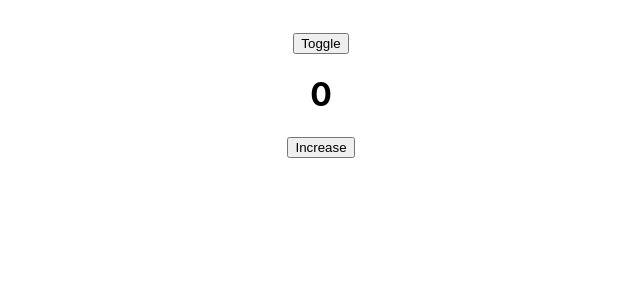
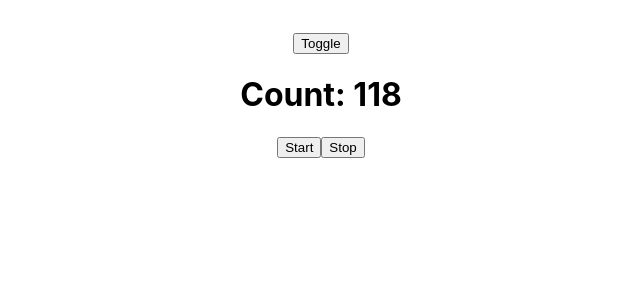
Before and after one commit to HARKINGS/REACT_JS_STUDY, a React (Create React App) app: page / in a window 1280 px wide. Both pictures are taken after a click on the button "Toggle". Shown: the top 300 px of the page, without its empty margins (319-959 px from the left). Built offline with nearby package versions, Linux system fonts and the light colour scheme.

Commit message:
update gitRef

```diff
--- a/src/Content.js
+++ b/src/Content.js
@@ -1,44 +1,56 @@
-import { useLayoutEffect, useEffect, useState } from "react";
+import { useRef, useState, useEffect } from "react";
 
-// Phân biệt useEffect và useLayoutEffect:
-// - useEffect: Chạy sau khi DOM đã được cập nhật, không chặn việc vẽ giao diện.
-// - useLayoutEffect: Chạy ngay sau khi DOM đã được cập nhật, nhưng trước khi trình duyệt vẽ giao diện, có thể chặn việc vẽ giao diện nếu cần.
-
-// Thứ tự các bước khi gọi useEffect:
-// 1. Cập nhật lại state hoặc props.
-// 2. Cập nhật lại DOM (mutated) (nếu có).
-// 3. Render lại UI.
-// 4. Chạy cleanup function (nếu có) nếu deps thay đổi.
-// 5. Chạy callback function của useEffect sau khi DOM đã được cập nhật.
-
-// Thứ tự các bước khi gọi useLayoutEffect:
-// 1. Cập nhật lại state hoặc props.
-// 2. Cập nhật lại DOM (mutated) (nếu có).
-// 3. Chạy cleanup function (nếu có) nếu deps thay đổi.
-// 4. Gọi useLayoutEffect callback function ngay sau khi DOM đã được cập nhật, nhưng trước khi trình duyệt vẽ giao diện.
-// 5. Render lại UI.
+// useRef lưu các giá trị qua 1 tham chiếu bên ngoài vòng lặp render
 
 function Content() {
-  const [count, setCount] = useState(0);
+  const [count, setCount] = useState(118);
 
-  // dùng useEffect thì xuất hiện 4 trong khoảng khắc rồi mới về 0
-  // useEffect(() => {
-  //   if (count > 3) setCount(0);
-  // }, [count]);
+  // Khi để biến timerRef.current bên trong hàm Content, mỗi lần render lại sẽ gọi lại hàm này và tạo ra một biến mới,
+  // dẫn đến việc không thể dừng timer đúng cách.
+  // Khi log giá trị của timerRef.current, nó sẽ là undefined nếu để bên trong hàm Content.
+  // Nếu để bên ngoài hàm Content, nó sẽ giữ giá trị qua các lần render
+  // và có thể dừng timer đúng cách.
+  // Vì vậy, ta để biến timerRef.current bên ngoài hàm Content.
 
-  // dùng useLayoutEffect thì không xuất hiện 4 trong khoảng khắc rồi mới về 0
-  useLayoutEffect(() => {
-    if (count > 3) setCount(0);
+  // với useRef, giá trị của nó khi khai báo là kiểu Object,
+  // và giá trị của nó sẽ không thay đổi ngoài kiểm soát qua các lần render.
+  // ref.current là giá trị thực tế mà ta muốn lưu trữ.
+
+  const timerRef = useRef();
+  const prevCount = useRef();
+  const h1Ref = useRef();
+
+  useEffect(() => {
+    prevCount.current = count;
   }, [count]);
 
-  const handleClick = () => {
-    setCount(count + 1);
+  useEffect(() => {
+    // Khi component unmount, dừng timer nếu nó đang chạy
+    console.log(h1Ref.current);
+  });
+
+  const handleStart = () => {
+    // Sử dụng useRef để lưu trữ giá trị của setInterval
+    timerRef.current = setInterval(() => {
+      setCount((prevCount) => prevCount - 1);
+    }, 1000);
+    console.log("Timer started", timerRef.current);
   };
+
+  const handleStop = () => {
+    // Sử dụng useRef để lưu trữ giá trị của setInterval và dừng nó
+    clearInterval(timerRef.current);
+    console.log("Timer stopped", timerRef.current);
+  };
+
+  console.log(count, prevCount.current);
 
   return (
     <div>
-      <h1>{count}</h1>
-      <button onClick={handleClick}>Increase</button>
+      {/* Cách gán ref kiểu này sẽ giống với getElementById */}
+      <h1 ref={h1Ref}>Count: {count}</h1>
+      <button onClick={handleStart}>Start</button>
+      <button onClick={handleStop}>Stop</button>
     </div>
   );
 }
```
